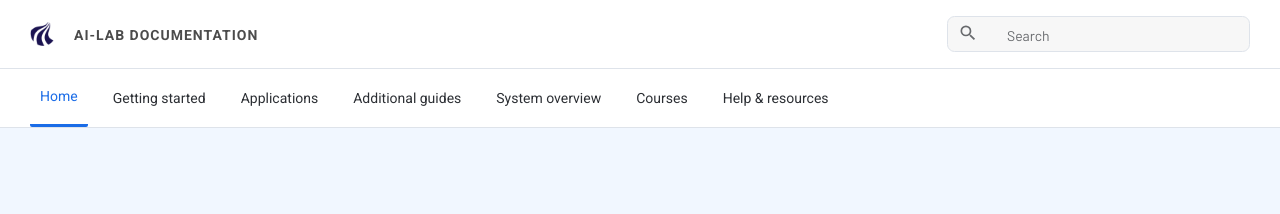
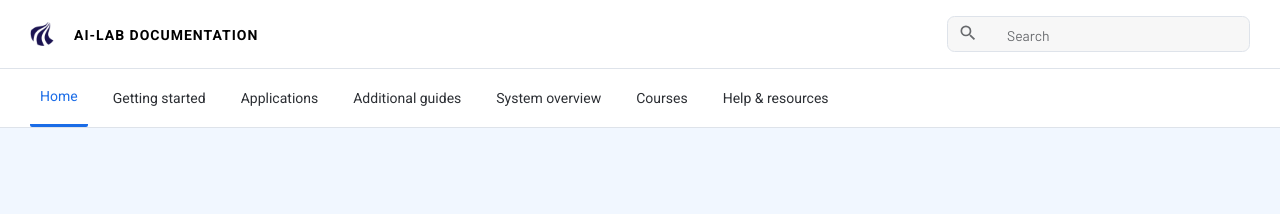
Before and after one commit to aau-claaudia/ailab-docs, an MkDocs documentation site: the page built from docs/index.md, in a window 1280 px wide. Shown: the top 214 px of the page. Built offline with MkDocs 1.6.1 and Material for MkDocs 9.7.7, drawn with Linux system fonts in a browser that asks for light colours.

Commit message:
small change

```diff
--- a/docs/stylesheets/extra.css
+++ b/docs/stylesheets/extra.css
@@ -96,7 +96,7 @@ code {
   letter-spacing: 1px;
   margin-left: .4rem;
   color: black;
-  opacity: 0.7;
+  opacity: 1;
   line-height: 50px;
 }
 .md-header__button.md-logo {
```
